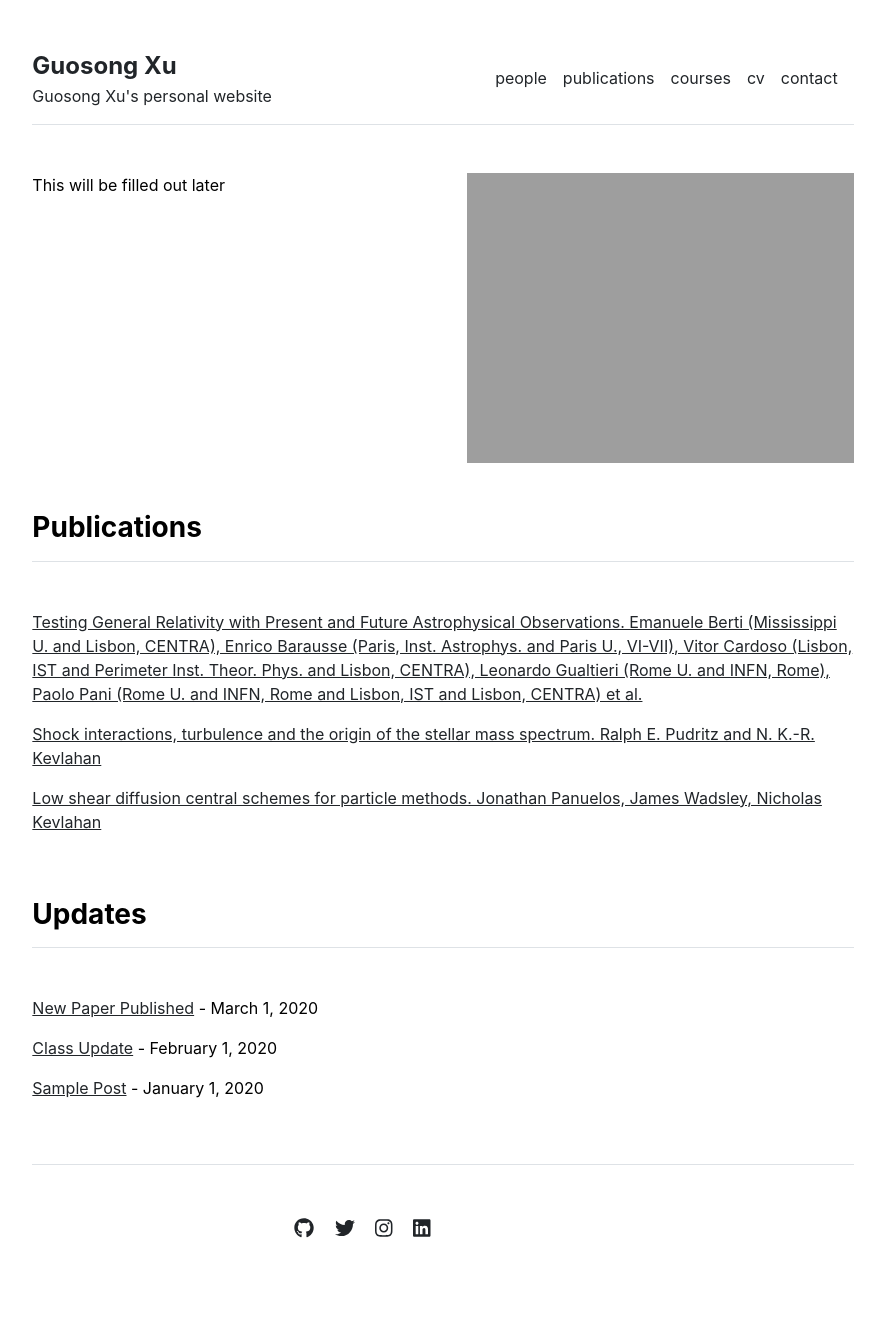
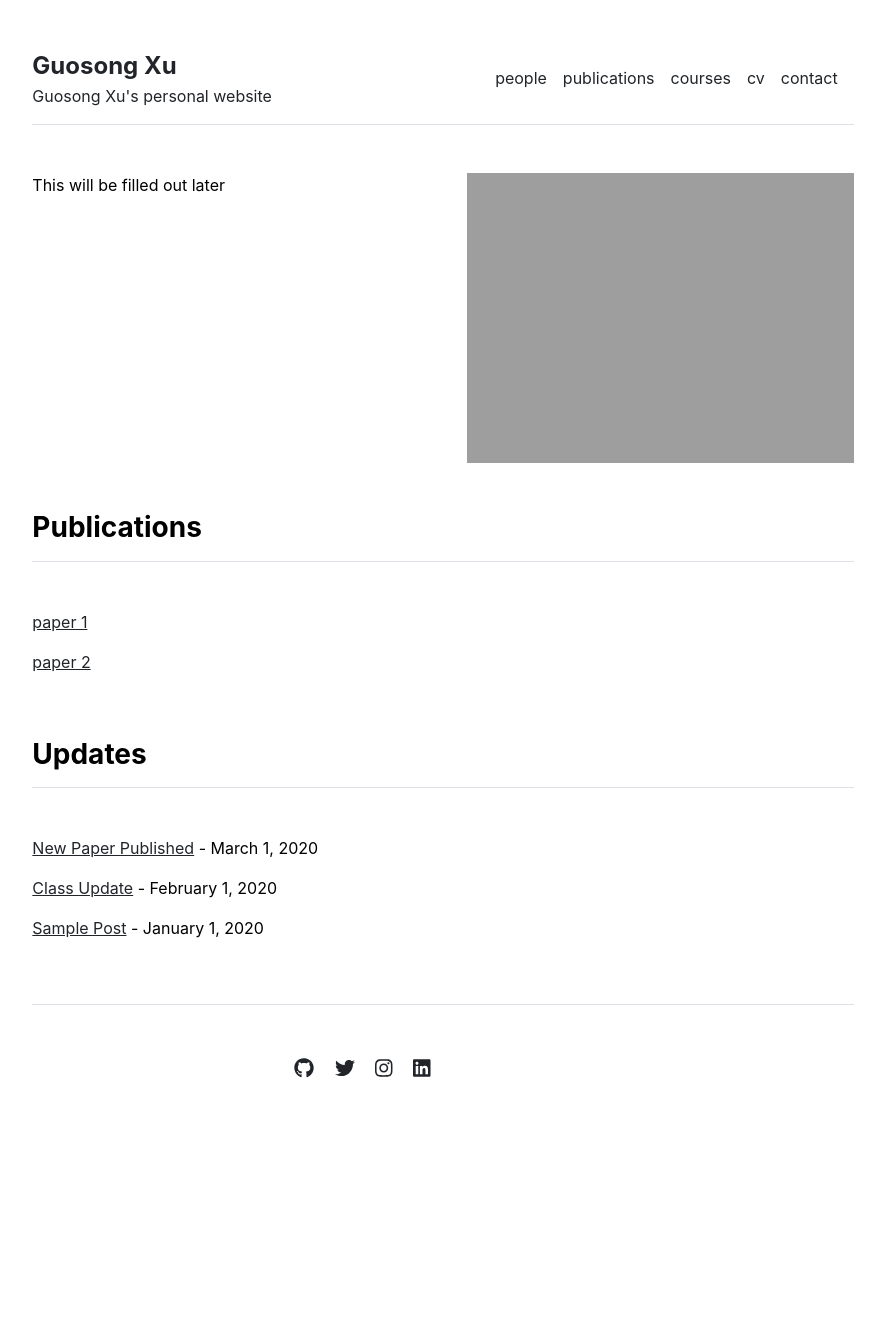
Before and after one commit to guosongxu/guosongxu.github.io, a Jekyll site: the page built from index.md, in a window 1280 px wide. Shown: the whole page, without its empty margins (197-1082 px from the left). Built offline with Jekyll 4.4.1, drawn with Linux system fonts in a browser that asks for light colours; after the commit the page ends 1179 px from its top, so only the background shows below that.

Commit message:
Update publications.yml

```diff
--- a/_data/publications.yml
+++ b/_data/publications.yml
@@ -1,10 +1,3 @@
 featured:
-- {name: 'Testing General Relativity with Present and Future Astrophysical Observations. Emanuele Berti (Mississippi U. and Lisbon, CENTRA), Enrico Barausse (Paris, Inst. Astrophys. and Paris U., VI-VII), Vitor Cardoso (Lisbon, IST and Perimeter Inst. Theor. Phys. and Lisbon, CENTRA), Leonardo Gualtieri (Rome U. and INFN, Rome), Paolo Pani (Rome U. and INFN, Rome and Lisbon, IST and Lisbon, CENTRA) et al.', url: '/publications/1501.07274.pdf'}
-- {name: 'Shock interactions, turbulence and the origin of the stellar mass spectrum. Ralph E. Pudritz and N. K.-R. Kevlahan', url: 'http://ms.mcmaster.ca/kevla/pdf/articles/PhilTransRSoc_2013.pdf'}
-- {name: 'Low shear diffusion central schemes for particle methods. Jonathan Panuelos, James Wadsley, Nicholas Kevlahan', url: 'http://ms.mcmaster.ca/kevla/pdf/articles/jcp_v414.pdf'}
-
-index:
-- {name: 'Testing General Relativity with Present and Future Astrophysical Observations. Emanuele Berti (Mississippi U. and Lisbon, CENTRA), Enrico Barausse (Paris, Inst. Astrophys. and Paris U., VI-VII), Vitor Cardoso (Lisbon, IST and Perimeter Inst. Theor. Phys. and Lisbon, CENTRA), Leonardo Gualtieri (Rome U. and INFN, Rome), Paolo Pani (Rome U. and INFN, Rome and Lisbon, IST and Lisbon, CENTRA) et al.', url: '/publications/1501.07274.pdf'}
-- {name: 'Shock interactions, turbulence and the origin of the stellar mass spectrum. Ralph E. Pudritz and N. K.-R. Kevlahan', url: 'http://ms.mcmaster.ca/kevla/pdf/articles/PhilTransRSoc_2013.pdf'}
-- {name: 'Low shear diffusion central schemes for particle methods. Jonathan Panuelos, James Wadsley, Nicholas Kevlahan', url: 'http://ms.mcmaster.ca/kevla/pdf/articles/jcp_v414.pdf'}
-- {name: 'Numerical solutions of thin film equations for polymer flows. Thomas. Salez, Joshua D. McGraw, Sara Cormier, Oliver Bäumchen, Kari Dalnoki-Veress, and Elie Raphaël', url: 'https://static1.squarespace.com/static/5684891d7086d74497aeb71f/t/56ec510d2fe1319543ab6d6f/1458327821946/10.1140-epje-i2012-12114-x.pdf'}
+- {name: 'paper 1', url: 'https://guosongxu.github.io/'}
+- {name: 'paper 2', url: 'https://guosongxu.github.io/'}
```
